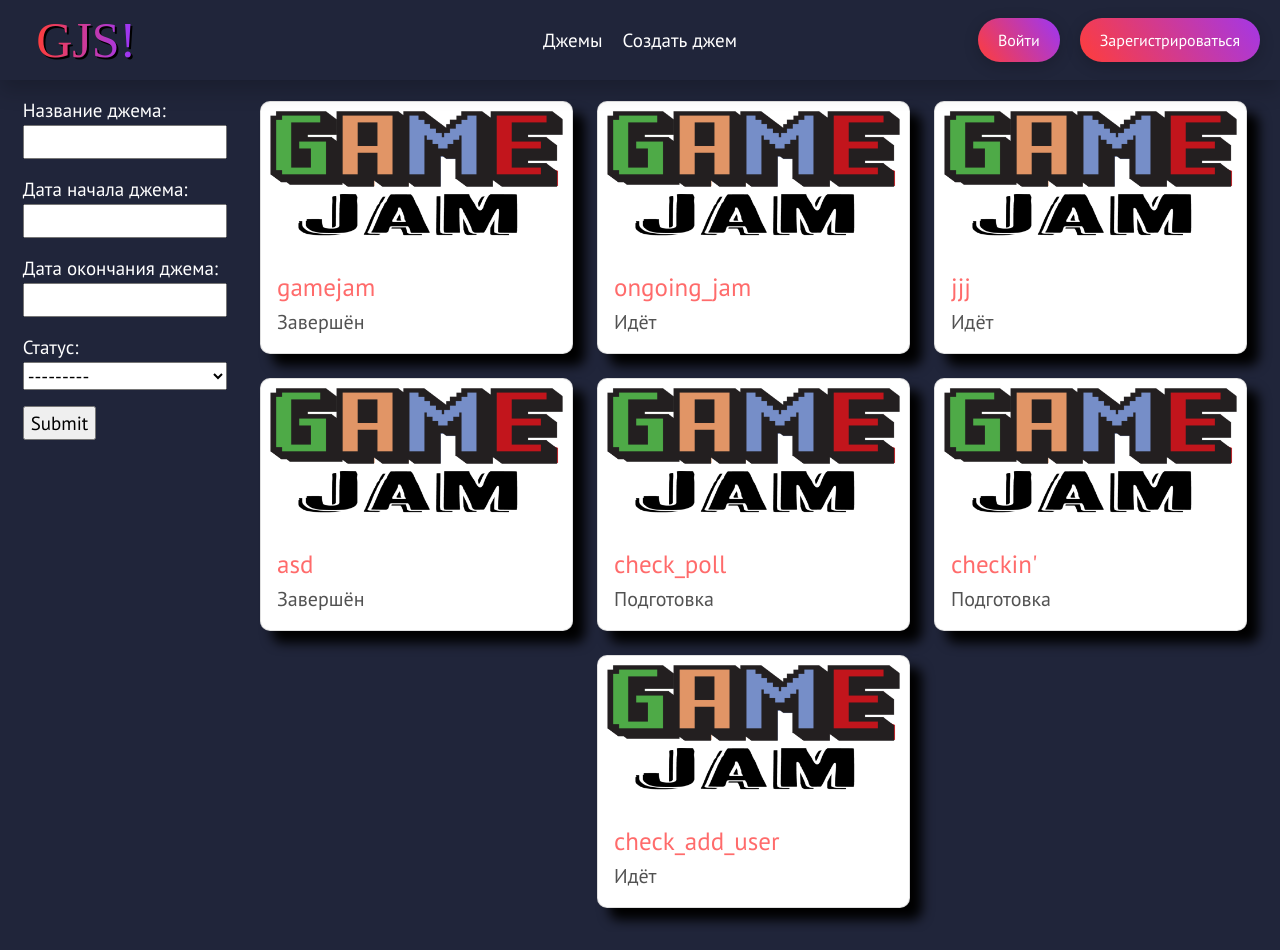
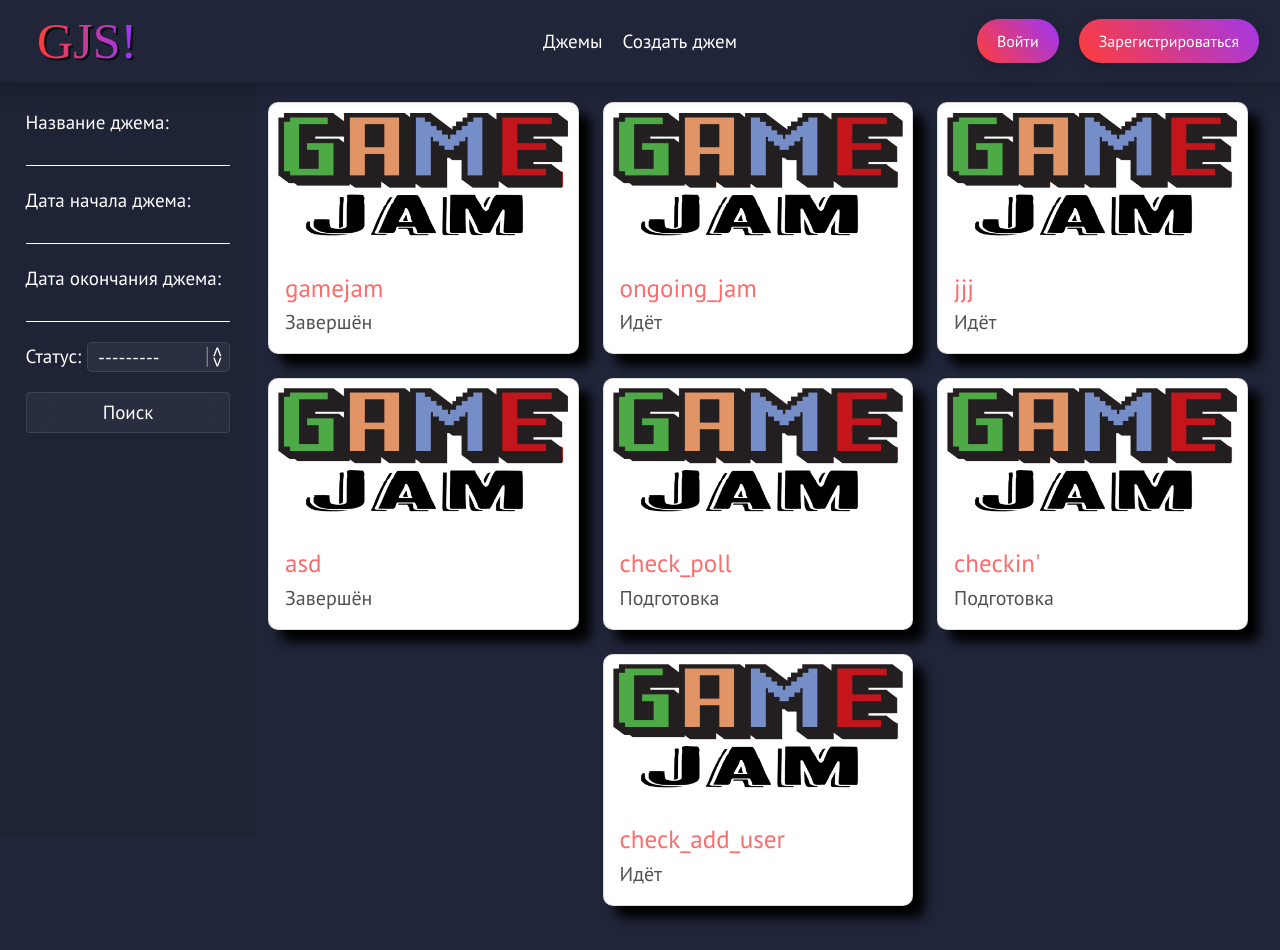
Before and after one commit to Zilberhleit/GJS, a Django app: page /jams/ in a window 1280 px wide. Before the commit the page ends 925 px from the top, so only its background shows below. Run offline with Django 5.2, Linux system fonts and the light colour scheme; data comes from the database, SQL or seed files in the repository; both versions use the stored data as it was after the commit; some libraries are stand-ins or nearby versions; some web fonts are replaced.

Commit message:
reg-forms, index, filter

```diff
--- a/GameJamSite/static/css/container.css
+++ b/GameJamSite/static/css/container.css
@@ -10,9 +10,10 @@
 }
 
 .row {
+    padding-top: 2%;
+    padding-bottom: 2%;
     display: flex;
-    margin: 0 2% 0 2%;
-    padding: 0;
+    margin: 0 2% 0 0;
     justify-content: space-around;
 }
 
--- a/GameJamSite/static/css/form.css
+++ b/GameJamSite/static/css/form.css
@@ -1,61 +1,76 @@
 /* Классы формы регитсрации и авторизации */
 .reg-form {
-    position: relative;
+    position: absolute;
+    top: 50%;
+    left: 50%;
+    transform: translateY(-50%) translateX(-50%);
+
     display: flex;
+    gap: 25px;
     flex-direction: column;
+    justify-content: space-between;
     background: rgba(255, 255, 255, 0.3);
     color: #fff;
-    border-radius: 25px;
-    margin-top: 6%;
-    margin-right: 30%;
-    margin-left: 30%;
-    padding: 3%;
+    border-radius: 15px;
+    width: 25vw;
+    height: auto;
+    padding: 20px;
     border: 2px solid rgba(255, 255, 255, 0.35);
     backdrop-filter: blur(10px);
 }
 
 /* позже подправлю */
-.reg-form:has(.errorlist) label[for="id_password1"] {
+/* .reg-form:has(.errorlist) label[for="id_password1"] {
     color: #ff332f;
 }
 
 .reg-form:has(.errorlist) input[type="password"][name="password1"] {
     border-bottom: 1px solid #ff332f;
-}
+} */
 
 .reg-form p {
     position: relative;
+    display: flex;
+    justify-content: space-around;
+}
+
+.reg-form h1{
+    text-align: center;
+    margin: 10px 0 0 0;
 }
 
 .reg-form p label {
     position: absolute;
-    top: 3px;
+    top: -2px;
     left: 0;
     white-space: nowrap;
-    font-size: 15px;
+    font-size: 20px;
     transition: top 0.3s, left 0.3s, font-size 0.3s;
 }
 
 .reg-form p .label-up {
-    top: -10px;
+    top: -12px;
     left: 10px;
     font-size: 12px;
 }
 
-.reg-form p input {
+input {
+    border: none;
+    outline: none;
+}
+/* .reg-form p  */
+input {
     width: 100%;
     padding: 0;
-    border: none;
     background-color: transparent;
     border-bottom: 1px solid white;
-    outline: none;
     color: #fff;
 }
 
 .text-form {
     display: flex;
     justify-content: space-between;
-    padding: 5% 3% 1% 3%;
+    padding: 5% 1% 1% 1%;
     font-size: 15px;
 }
 
@@ -64,16 +79,20 @@
     text-decoration: none;
 }
 
-.btn-form {
+button {
     border: none;
     text-decoration: none;
+    cursor: pointer;
+}
+
+.btn-form {
     background-color: rgba(255, 255, 255, 0.05);
     border: 1px solid rgba(255, 255, 255, 0.1);
     backdrop-filter: blur(10px);
     border-radius: 4px;
     padding: 5px;
-    cursor: pointer;
     color: #fff;
+    width: 100%;
 }
 
 .circle {
@@ -81,19 +100,23 @@
     border-radius: 50%;
     z-index: -1;
 }
-.circle:nth-child(1) { top: 20%; right: 25%; width: 200px; height: 200px;
+.circle:nth-child(1) { top: 25%; right: 25%; width: 200px; height: 200px;
     background-image: linear-gradient(86deg, #ff3d3a, #9736ff);
 }
-.circle:nth-child(2) { top: 15%; right: 55%; width: 250px; height: 250px;
+.circle:nth-child(2) { top: 20%; right: 55%; width: 250px; height: 250px;
     background-image: linear-gradient(150deg, #ff3d3a, #9736ff);
 }
-.circle:nth-child(3) { top: 50%; right: 35%; width: 150px; height: 150px;
+.circle:nth-child(3) { top: 55%; right: 35%; width: 150px; height: 150px;
     background-image: linear-gradient(10deg, #ff3d3a, #9736ff);
 }
-.circle:nth-child(4) { top: 55%; right: 50%; width: 200px; height: 200px;
+.circle:nth-child(4) { top: 60%; right: 50%; width: 200px; height: 200px;
     background-image: linear-gradient(320deg, #ff3d3a, #9736ff);
 }
 
 label{
     color: white;
 }
+
+@keyframes anim {
+
+}
--- a/GameJamSite/static/css/header.css
+++ b/GameJamSite/static/css/header.css
@@ -17,7 +17,7 @@ nav {
     display: grid;
     grid-template-columns: 1fr auto 1fr;
     align-items: center;
-    padding: 10px;
+    padding: 11px;
     height: 100%;
 }
 
--- a/GameJamSite/static/css/sidebar.css
+++ b/GameJamSite/static/css/sidebar.css
@@ -1,12 +1,73 @@
 /* Классы боковой панели */
 aside {
-    top: 12%;
-    padding-left: 10%;
-    position: sticky;
+    width: auto;
+    /* white-space: nowrap; */
+    position: relative;
     align-self: start;
+}
+
+.space {
+    width: 20vw;
+}
+
+.filter {
+    position: fixed;
+    display: flex;
+    gap: 20px;
+    justify-content: space-around;
+    flex-direction: column;
+    width: 20vw;
+    padding: 2vw;
+}
+
+.filter::before {
+    content: '';
+    position: absolute;
+    top: -12%;
+    left: 0;
+    background-color: rgb(30, 35, 54);;
+    z-index: -1;
+    width: 100%;
+    height: 100vh;
 }
 
 .filter form p {
     display: flex;
     flex-direction: column;
 }
+
+.filter p:nth-child(4) {
+    position: relative;
+    display: flex;
+    justify-content: space-between
+}
+
+select {
+    -webkit-appearance: none;
+    -moz-appearance: none;
+    appearance: none;
+    width: 70%;
+    outline: none;
+    border-radius: 5px;
+    text-indent: 10px;
+    background-color: rgba(255, 255, 255, 0.05);
+    border: 1px solid rgba(255, 255, 255, 0.1);
+    color: #fff;
+}
+
+.filter p:nth-child(4)::after {
+    content: '<>';
+    font: 17px "Consolas", monospace;
+    position: absolute;
+    right: 3px;
+    top: 50%;
+    transform: translateY(50%);
+    transform: translateY(-50%) rotate(90deg);
+    border-bottom: 1px solid #999;
+    pointer-events: none;
+}
+
+option {
+    color: black;
+
+}
--- a/GameJamSite/static/css/style.css
+++ b/GameJamSite/static/css/style.css
@@ -1,6 +1,7 @@
 @charset "UTF-8";
 @import url('https://fonts.googleapis.com/css2?family=Jacquard+12&family=Jacquarda+Bastarda+9&family=Tiny5&display=swap');
 @import url('https://fonts.googleapis.com/css2?family=DM+Sans:ital,opsz,wght@0,9..40,100..1000;1,9..40,100..1000&family=Montserrat:ital,wght@0,100..900;1,100..900&family=Noto+Sans+JP:wght@100..900&family=PT+Sans:ital,wght@0,400;0,700;1,400;1,700&family=Roboto+Condensed:ital,wght@0,100..900;1,100..900&family=Rubik:ital,wght@0,300..900;1,300..900&display=swap');
+@import url('https://fonts.cdnfonts.com/css/ica-rubrik-black');
 
 :root {
     --main-background: rgb(32, 37, 58);
@@ -31,7 +32,12 @@ body {
 }
 
 main {
-    margin-top: 2%;
+
+    /* width: 100%;
+    height: 100%; */
+    display: flex;
+    justify-content: center;
+    align-items: flex-start;
 }
 
 footer {
@@ -53,6 +59,10 @@ footer {
 
 a {
     text-decoration: none;
+}
+
+p {
+    margin: 0;
 }
 
 /* Классы для user_profile */
--- a/GameJamSite/templates/base.html
+++ b/GameJamSite/templates/base.html
@@ -48,7 +48,6 @@
     {% endblock %}
 </aside>
 <!--Основной контент-->
-<!-- я в рот ебал этот мейн сука, какого хуя тут блядь стили к нему применяются, которых ни в css нигде нету -->
 <main>
     {% block content %}
     {% endblock %}
--- a/GameJamSite/templates/pages/jams_pages/jams.html
+++ b/GameJamSite/templates/pages/jams_pages/jams.html
@@ -8,13 +8,11 @@
 {% endblock %}
 
 {% block sidebar %}
-<div class="sidebar-container">
-    <div class="filter">
-        <form method="get">
+<div class="space"></div>
+<form method="get" class="filter">
     {{ filter.form.as_p }}
-            <input type="submit">
+    <button class="btn-form">Поиск</button>
 </form>
-    </div>
 <script>
     $(function() {
         $("#id_date_start").datepicker({
@@ -25,7 +23,6 @@
         });
     });
 </script>
-</div>
 {% endblock %}
 
 {% block content %}
@@ -52,6 +49,24 @@
         {% endfor %}
     </div>
 </div>
-
-
+<script>
+    const inputs = document.querySelectorAll('input');
+    inputs.forEach(input => {
+        console.log(input);
+        input.addEventListener('focus', function() {
+            console.log(this);
+            const label = this.previousElementSibling;
+            console.log(label);
+            label.classList.add('label-up');
+            console.log("aaaaaa");
+        });
+        input.addEventListener('blur', function() {
+            console.log(this);
+            const label = this.previousElementSibling;
+            if (this.value.trim() === '') {
+                label.classList.remove('label-up');
+            }
+        });
+    });
+</script>
 {% endblock %}
```
Also changed, not shown: GameJamSite/static/css/slider.css (+42 -8 lines), GameJamSite/templates/pages/index.html (+12 -1 lines), GameJamSite/templates/pages/user_pages/login.html (+9 -5 lines), GameJamSite/templates/pages/user_pages/redaction_page.html (+4 -4 lines), GameJamSite/templates/pages/user_pages/register.html (+6 -3 lines), GameJamSite/db.sqlite3. Lines whose indentation alone changed are shown as unchanged.
